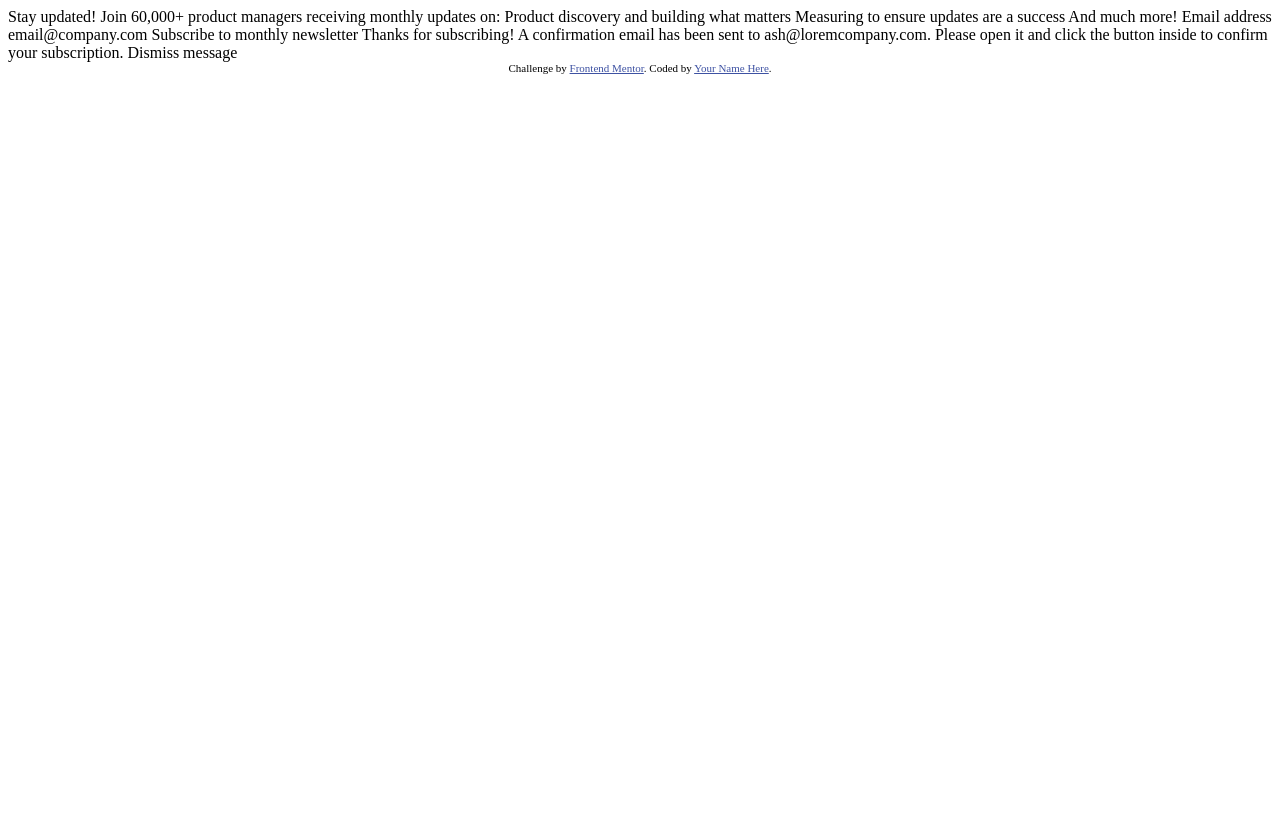
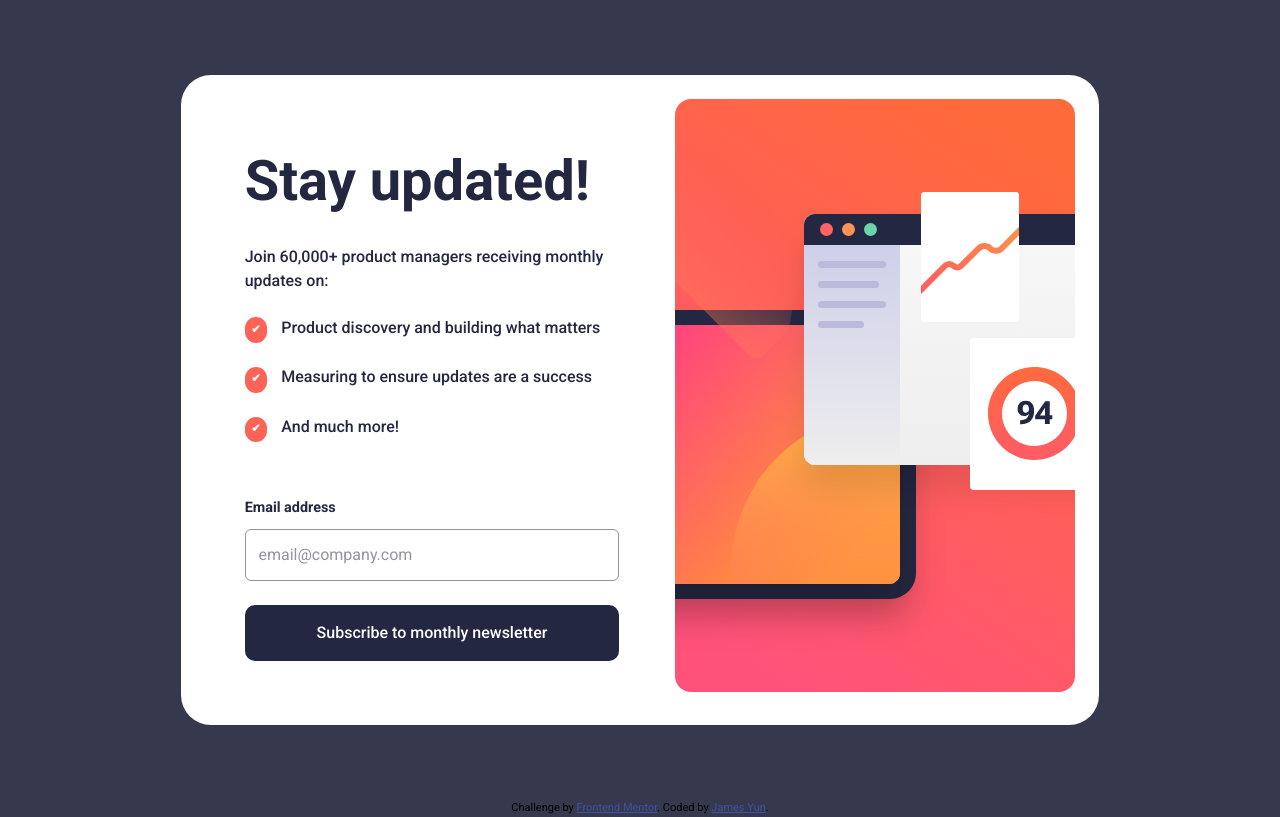
Before and after one commit to JamesYcode/newsletter_frontend, a plain HTML site: page index.html in a window 1280 px wide. Drawn offline with Linux system fonts and the light colour scheme.

Commit message:
working.

```diff
--- /dev/null
+++ b/assets/css/reset.css
@@ -0,0 +1,62 @@
+/*
+  1. Use a more-intuitive box-sizing model.
+*/
+*,
+*::before,
+*::after {
+  box-sizing: border-box;
+}
+/*
+  2. Remove default margin
+*/
+* {
+  margin: 0;
+}
+/*
+  Typographic tweaks!
+  3. Add accessible line-height
+  4. Improve text rendering
+*/
+body {
+  line-height: 1.5;
+  -webkit-font-smoothing: antialiased;
+}
+/*
+  5. Improve media defaults
+*/
+img,
+picture,
+video,
+canvas,
+svg {
+  display: block;
+  max-width: 100%;
+}
+/*
+  6. Remove built-in form typography styles
+*/
+input,
+button,
+textarea,
+select {
+  font: inherit;
+}
+/*
+  7. Avoid text overflows
+*/
+p,
+h1,
+h2,
+h3,
+h4,
+h5,
+h6 {
+  overflow-wrap: break-word;
+}
+/*
+  8. Create a root stacking context
+*/
+#root,
+#__next {
+  isolation: isolate;
+}
--- /dev/null
+++ b/assets/css/style.css
@@ -0,0 +1,199 @@
+@import url('https://fonts.googleapis.com/css2?family=Roboto:wght@400;500;700&display=swap');
+
+:root {
+  --primary-color: hsl(4, 100%, 67%);
+  --secondary-color-1: hsl(234, 29%, 20%);
+  --secondary-color-2: hsl(235, 18%, 26%);
+  --secondary-color-3: hsl(231, 7%, 60%);
+  --secondary-color-4: hsl(0, 0%, 100%);
+  --gradient-orange: #fd634a;
+  --gradient-pink: #ff3e83;
+}
+
+body {
+  font-family: 'Roboto', sans-serif;
+  background-color: var(--secondary-color-4);
+}
+
+.container {
+  display: flex;
+  flex-direction: column-reverse;
+  gap: 1em;
+  color: var(--secondary-color-1);
+}
+
+.newsletter__1 {
+  font-size: 1rem;
+  font-weight: 500;
+  padding: 1.2em;
+  display: flex;
+  flex-direction: column;
+  gap: 0.9em;
+}
+
+.newsletter__1 h1 {
+  font-size: 2.5rem;
+}
+
+.checkmark__wrapper {
+  display: flex;
+  align-items: baseline;
+  gap: 0.4em;
+}
+
+.checkmark {
+  font-size: 0.7rem;
+  font-weight: 700;
+  text-align: center;
+  width: 2em;
+  height: inherit;
+  background-color: var(--primary-color);
+  padding: 0.4em;
+  margin-right: 0.7em;
+  border-radius: 180px;
+  color: var(--secondary-color-4);
+}
+
+.email__form {
+  display: flex;
+  flex-direction: column;
+  margin-top: 2em;
+}
+
+.input__wrapper {
+  display: flex;
+  flex-direction: column;
+  gap: 0.7em;
+  position: relative;
+}
+
+.input__wrapper p {
+  position: absolute;
+  right: 0;
+  color: var(--gradient-orange);
+}
+
+.input__wrapper label {
+  font-size: 0.9rem;
+  font-weight: 700;
+}
+
+.input__wrapper input {
+  width: 100%;
+  font-weight: 400;
+  border-radius: 6px;
+  margin-bottom: 1.5em;
+  padding: 0.8em;
+  outline-color: var(--secondary-color-2);
+  border: 1px solid var(--secondary-color-3);
+}
+
+.input__wrapper input::placeholder {
+  color: var(--secondary-color-3);
+}
+
+.email__form button {
+  padding: 1em;
+  color: var(--secondary-color-4);
+  background-color: var(--secondary-color-1);
+  border-radius: 10px;
+  border: none;
+  cursor: pointer;
+}
+
+.email__form button:hover {
+  background-image: linear-gradient(
+    326deg,
+    var(--gradient-pink),
+    var(--gradient-orange)
+  );
+  box-shadow: 0 1rem 1.5rem var(--primary-color);
+}
+
+.newsletter__2 img {
+  width: 100%;
+}
+
+.newsletter__2 .desktop {
+  display: none;
+}
+
+.main__success {
+  display: none;
+}
+
+.checkmark__success {
+  font-size: 2rem;
+  text-align: center;
+  color: var(--secondary-color-4);
+  border-radius: 180px;
+  width: 2em;
+  padding: 0.3em;
+  background-color: var(--gradient-orange);
+}
+
+.main__success,
+button {
+  padding: 1em;
+  color: var(--secondary-color-4);
+  background-color: var(--secondary-color-1);
+  border-radius: 10px;
+  border: none;
+  cursor: pointer;
+}
+
+.main__success button:hover {
+  background-image: linear-gradient(
+    326deg,
+    var(--gradient-pink),
+    var(--gradient-orange)
+  );
+  box-shadow: 0 1rem 1.5rem var(--primary-color);
+}
+
+@media screen and (min-width: 610px) {
+  body {
+    background-color: var(--secondary-color-2);
+  }
+
+  .main {
+    display: grid;
+    place-content: center;
+    height: 100vh;
+  }
+
+  .main__success {
+    place-content: center;
+    height: 100vh;
+  }
+
+  .container {
+    margin: 0 auto;
+    padding: 1.5em;
+    width: 100%;
+    height: 100%;
+    max-width: 1440px;
+    border-radius: 30px;
+    flex-direction: row;
+    justify-content: center;
+    background-color: var(--secondary-color-4);
+  }
+
+  .newsletter__1 {
+    gap: 1.4em;
+    width: 50ch;
+    padding: 2.5em;
+  }
+
+  .newsletter__1 h1 {
+    font-size: 3.5rem;
+  }
+
+  .newsletter__2 .mobile {
+    display: none;
+  }
+
+  .newsletter__2 .desktop {
+    display: inline-block;
+  }
+}
--- /dev/null
+++ b/assets/js/app.js
@@ -0,0 +1,43 @@
+const form = document.querySelector('.email__form');
+const inputWrapper = document.querySelector('.input__wrapper');
+const main = document.querySelector('.main');
+const mainSuccess = document.querySelector('.main__success');
+const resetBtn = document.querySelector('#dismiss');
+const errMsg = document.querySelector('.err__msg');
+
+const { email } = form.elements;
+function handleSubmit(e) {
+  e.preventDefault();
+  if (!email.value.trim() || !isValidEmail(email.value)) {
+    console.log('Enter valid email');
+    displayError('Valid email required');
+    return;
+  }
+  displaySuccess();
+}
+
+function isValidEmail(email) {
+  return /^[^\s@]+@[^\s@]+\.[^\s@]+$/.test(email);
+}
+
+function displayError(msg) {
+  errMsg.innerHTML = msg;
+  errMsg.style.display = 'block';
+}
+
+function displaySuccess() {
+  mainSuccess.style.display = 'grid';
+  main.style.display = 'none';
+  const success = document.querySelector('.success__content');
+  success.innerHTML = `A confirmation email has been sent to ${email.value}. Please open it and click the button inside to confirm
+  your subscription.`;
+  success.appendChild;
+
+  resetBtn.addEventListener('click', function () {
+    mainSuccess.style.display = 'none';
+    main.style.display = 'grid';
+    errMsg.style.display = 'none';
+  });
+}
+
+form.addEventListener('submit', handleSubmit);
--- a/index.html
+++ b/index.html
@@ -1,52 +1,119 @@
 <!DOCTYPE html>
 <html lang="en">
   <head>
-  <meta charset="UTF-8">
-  <meta name="viewport" content="width=device-width, initial-scale=1.0"> <!-- displays site properly based on user's device -->
+    <meta charset="UTF-8" />
+    <meta name="viewport" content="width=device-width, initial-scale=1.0" />
+    <!-- displays site properly based on user's device -->
 
-  <link rel="icon" type="image/png" sizes="32x32" href="./assets/images/favicon-32x32.png">
+    <link
+      rel="icon"
+      type="image/png"
+      sizes="32x32"
+      href="./assets/images/favicon-32x32.png"
+    />
+    <link rel="stylesheet" href="assets/css/reset.css" />
+    <link rel="stylesheet" href="assets/css/style.css" />
+    <script defer src="assets/js/app.js"></script>
 
-  <title>Frontend Mentor | Newsletter sign-up form with success message</title>
+    <title>
+      Frontend Mentor | Newsletter sign-up form with success message
+    </title>
 
     <!-- Feel free to remove these styles or customise in your own stylesheet 👍 -->
     <style>
-    .attribution { font-size: 11px; text-align: center; }
-    .attribution a { color: hsl(228, 45%, 44%); }
+      .attribution {
+        font-size: 11px;
+        text-align: center;
+        width: 100%;
+      }
+
+      .attribution a {
+        color: hsl(228, 45%, 44%);
+      }
     </style>
   </head>
+
   <body>
+    <div class="main">
+      <div class="container">
+        <div class="newsletter__1">
+          <h1>Stay updated!</h1>
+          <p>Join 60,000+ product managers receiving monthly updates on:</p>
+          <div class="checkmark__wrapper">
+            <p class="checkmark">✔</p>
+            <p>Product discovery and building what matters</p>
+          </div>
+          <div class="checkmark__wrapper">
+            <p class="checkmark">✔</p>
+            <p>Measuring to ensure updates are a success</p>
+          </div>
+          <div class="checkmark__wrapper">
+            <p class="checkmark">✔</p>
+            <p>And much more!</p>
+          </div>
+          <form class="email__form" action="">
+            <div class="input__wrapper">
+              <label id="input__label" for="email">Email address</label>
+              <input
+                name="email"
+                type="text"
+                id="email"
+                class="email"
+                placeholder="email@company.com"
+              />
+              <p class="err__msg"></p>
+            </div>
 
+            <button>Subscribe to monthly newsletter</button>
+          </form>
+        </div>
+        <div class="newsletter__2">
+          <img
+            class="mobile"
+            src="assets/images/illustration-sign-up-mobile.svg"
+            alt=""
+          />
+          <img
+            class="desktop"
+            src="assets/images/illustration-sign-up-desktop.svg"
+            alt=""
+          />
+        </div>
+      </div>
+    </div>
+
+    <div class="main__success">
+      <div class="container">
+        <div class="newsletter__1">
+          <p class="checkmark__success">✔</p>
+          <h1>Thanks for subscribing!</h1>
+          <p class="success__content"></p>
+          <button id="dismiss">Dismiss message</button>
+        </div>
+      </div>
+    </div>
     <!-- Sign-up form start -->
 
-  Stay updated!
-
-  Join 60,000+ product managers receiving monthly updates on:
-
-  Product discovery and building what matters
-  Measuring to ensure updates are a success
-  And much more!
-
-  Email address
-  email@company.com
-
-  Subscribe to monthly newsletter
+    <!-- Stay updated! Join 60,000+ product managers receiving monthly updates on:
+    Product discovery and building what matters Measuring to ensure updates are
+    a success And much more! Email address email@company.com Subscribe to
+    monthly newsletter -->
 
     <!-- Sign-up form end -->
 
     <!-- Success message start -->
 
-  Thanks for subscribing!
-
-  A confirmation email has been sent to ash@loremcompany.com.
-  Please open it and click the button inside to confirm your subscription.
-
-  Dismiss message
+    <!-- Thanks for subscribing! A confirmation email has been sent to
+    ash@loremcompany.com. Please open it and click the button inside to confirm
+    your subscription. Dismiss message -->
 
     <!-- Success message end -->
 
     <div class="attribution">
-    Challenge by <a href="https://www.frontendmentor.io?ref=challenge" target="_blank">Frontend Mentor</a>.
-    Coded by <a href="#">Your Name Here</a>.
+      Challenge by
+      <a href="https://www.frontendmentor.io?ref=challenge" target="_blank"
+        >Frontend Mentor</a
+      >. Coded by <a href="#">James Yun</a>.
     </div>
   </body>
 </html>
```
Lines whose indentation alone changed are shown as unchanged.
